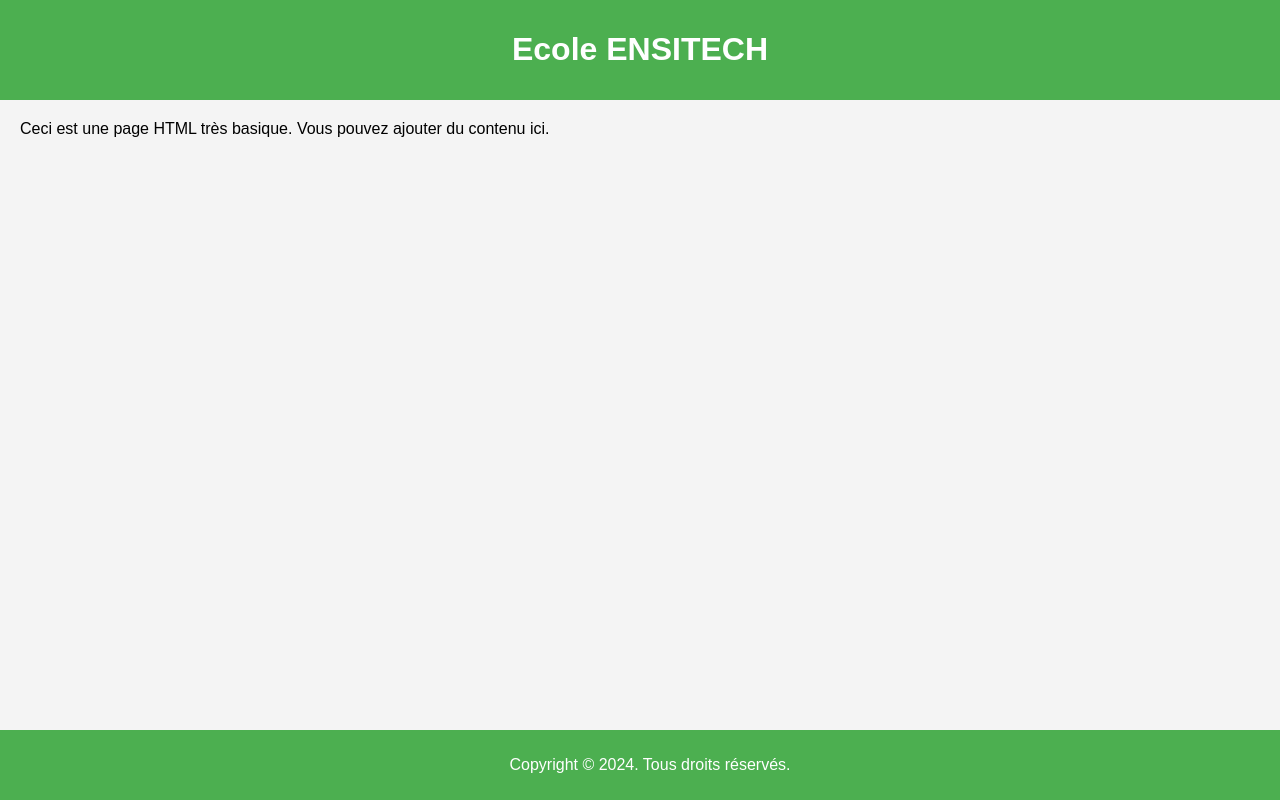
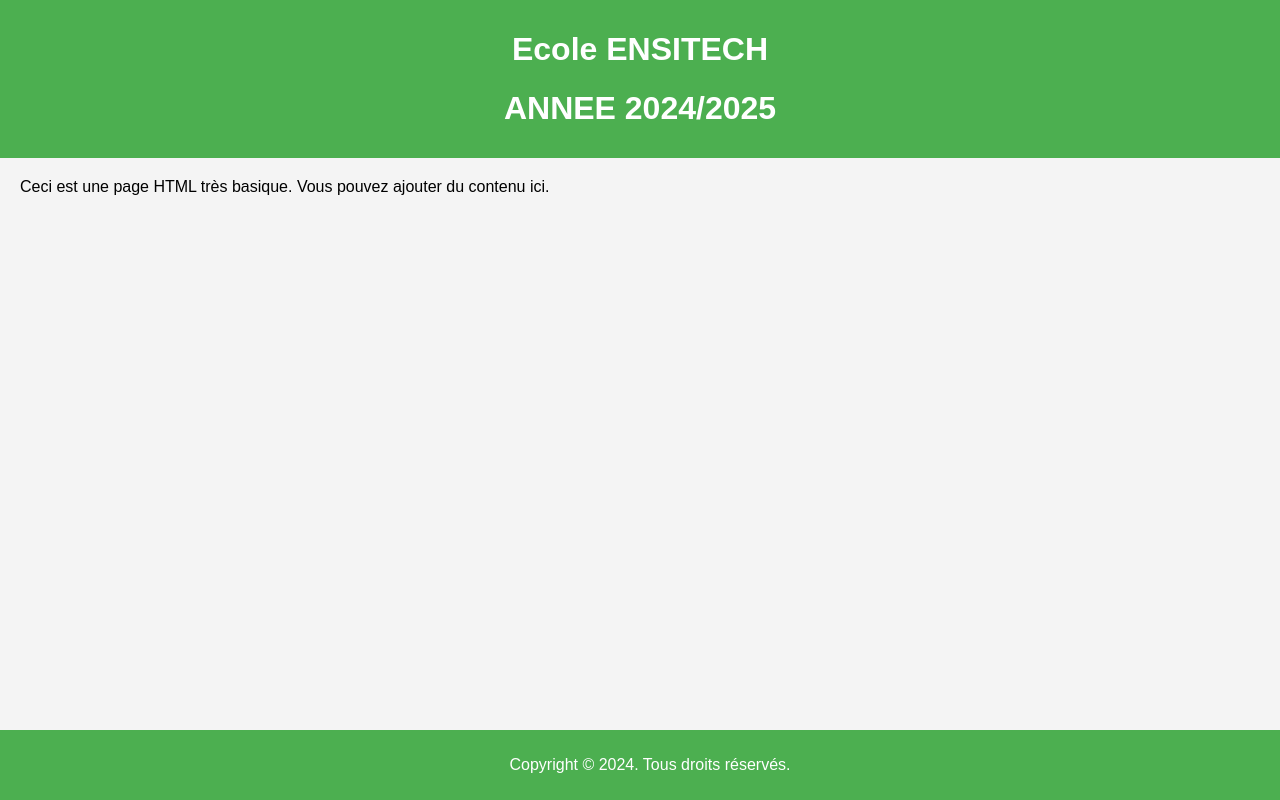
Before and after one commit to Zaky938/TP1, a plain HTML site: page index.html in a window 1280 px wide. Drawn offline with Linux system fonts and the light colour scheme.

Commit message:
version 2

```diff
--- a/index.html
+++ b/index.html
@@ -35,6 +35,7 @@
 
 <header>
     <h1>Ecole ENSITECH</h1>
+    <h1>ANNEE 2024/2025</h1>
 </header>
 
 <main>
```
